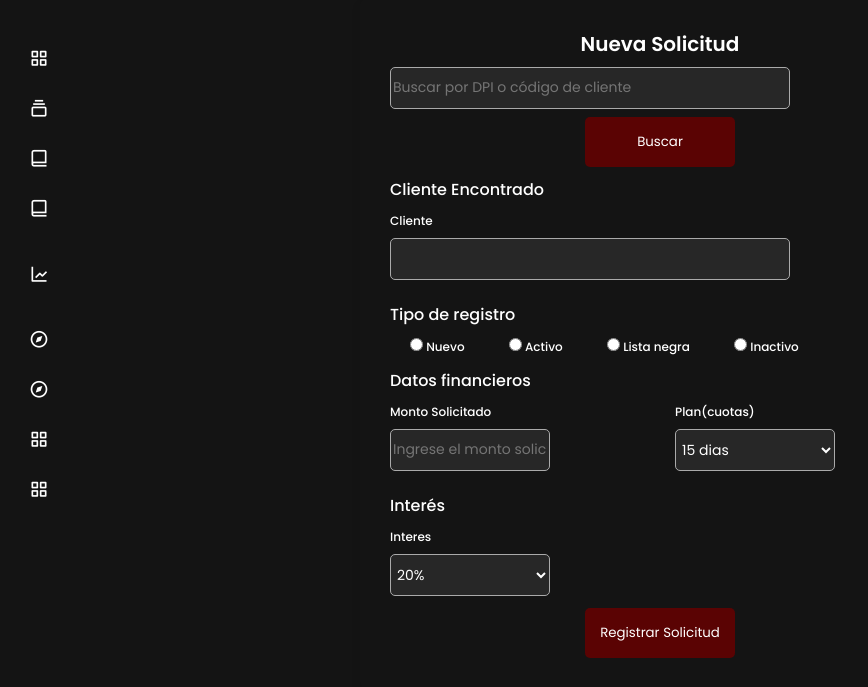
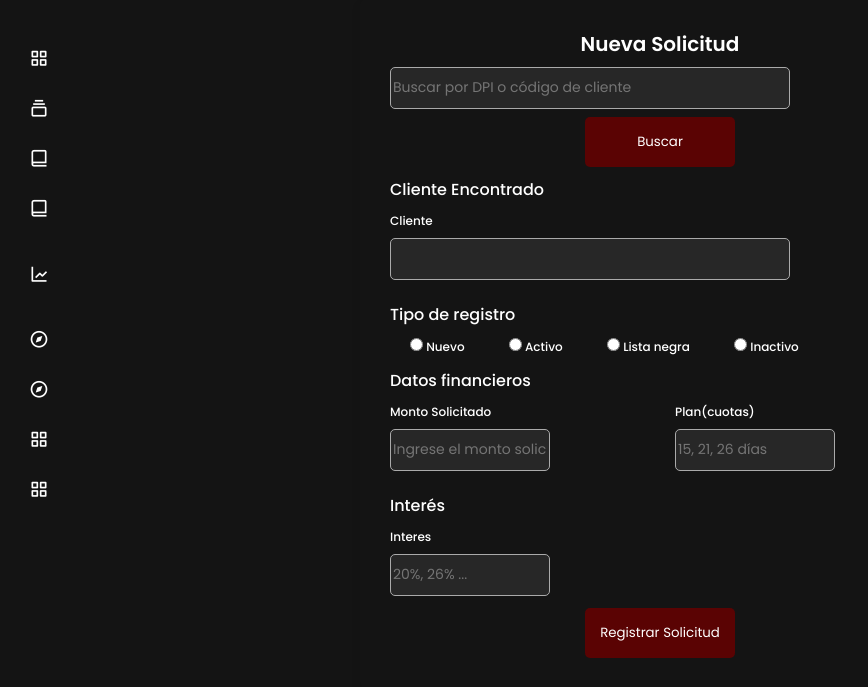
Before and after one commit to jcabrera37/PERSONAL-MASCREDITO, a PHP site: page /vistas/Bclientes.php in a window 1280 px wide. Shown: the part 57-744 px from the top of the page, without its empty margins (0-868 px from the left). Run offline with PHP 8.4, Linux system fonts and the light colour scheme; a user stored in the database is signed in; data comes from the database, SQL or seed files in the repository.

Commit message:
add change

```diff
--- a/vistas/BClientes.php
+++ b/vistas/BClientes.php
@@ -108,12 +108,13 @@ $user = $resultado->fetch();
                 </div>
                 <div class="input-fields3">
                     <label for="">Plan(cuotas)</label>
-                    <select name="plan_cuotas" id="">
+                    <input type="text" name="plan_cuotas" id="" placeholder="15, 21, 26 días">
+                    <!--  <select name="plan_cuotas" id="">
                         <option value="15">15 dias</option>
                         <option value="21">21 dias</option>
                         <option value="26">26 dias</option>
                         <option value="36">36 dias</option>
-                    </select>
+                    </select> -->
                 </div>
             </div>
         </div>
@@ -123,12 +124,13 @@ $user = $resultado->fetch();
             <div class="fields">
             <div class="input-fields3">
                     <label for="">Interes</label>
-                    <select name="interes" id="">
+                    <input type="text" name="interes" id="" placeholder="20%, 26% ...">
+                    <!--  <select name="interes" id="">
                         <option value="20">20%</option>
                         <option value="26">26%</option>
                         <option value="30">30%</option>
                         <option value="44">44%</option>
-                    </select>
+                    </select> -->
                 </div>
             </div>
         </div>
--- a/vistas/Pago.php
+++ b/vistas/Pago.php
@@ -21,6 +21,7 @@ if(!isset($_POST['palabra'])){
 $sql = 'SELECT * FROM cliente WHERE dpi = "' . $palabra . '" OR primer_nombre = "' . $palabra . '" LIMIT 1';
 $resultado = $conexion->query($sql);
 $user = $resultado->fetch();
+
 
 ?>
 
@@ -99,6 +100,7 @@ $user = $resultado->fetch();
 
                     <div class="input-fields3">
                         <label for="">Numero de Prestamo</label>
+
                         <input type="text" name="id_solicitud" id="" placeholder="Ingrese el monto solicitado">
 
 
```
